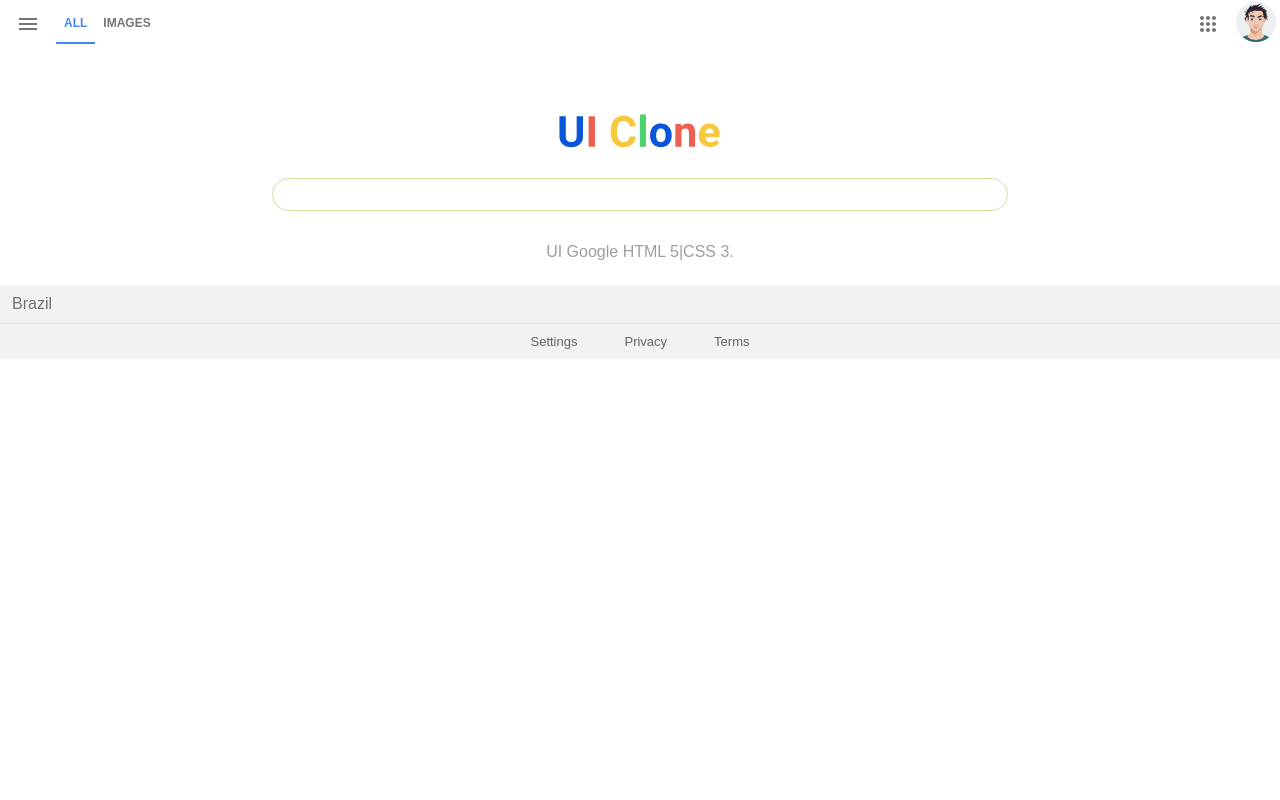
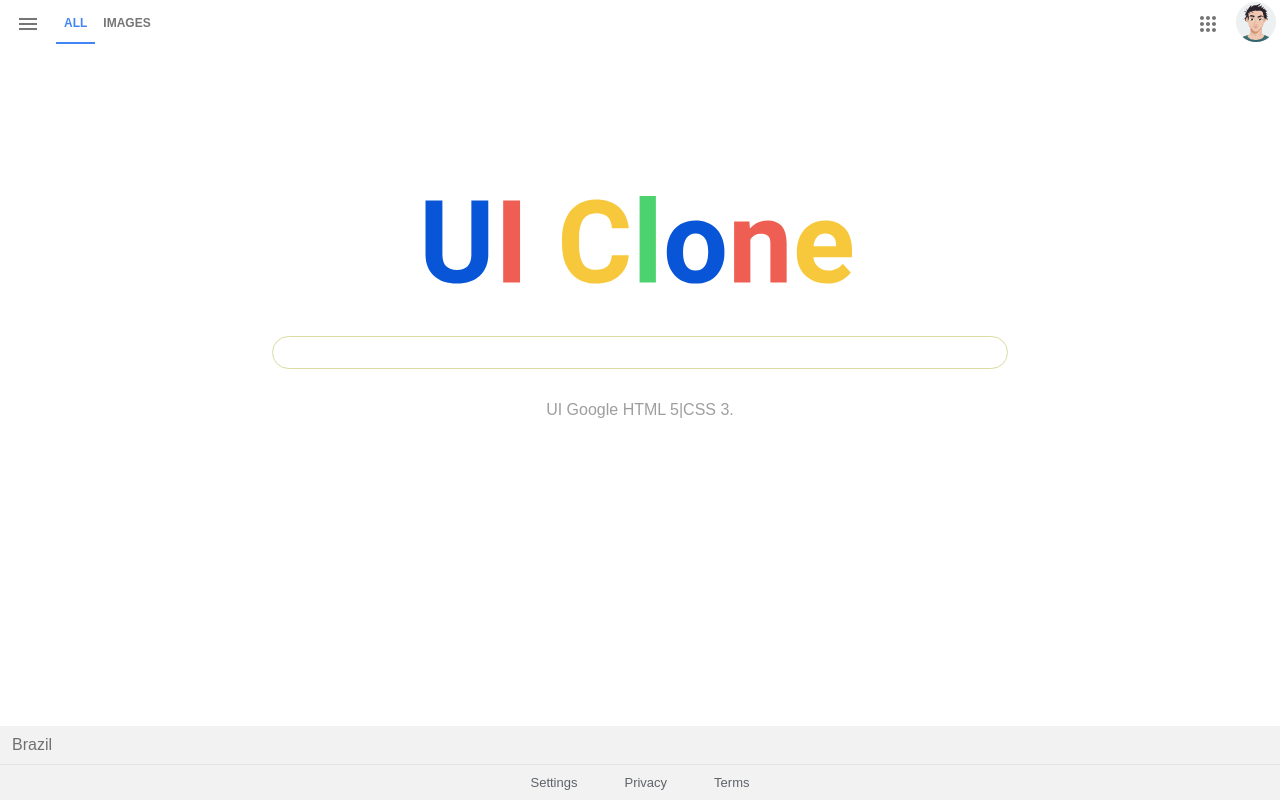
Before and after one commit to odiegosilva1/UI-Clone, a plain HTML site: page index.html in a window 1280 px wide. Drawn offline with Linux system fonts and the light colour scheme.

Commit message:
Update style.css
Last update

```diff
--- a/css/style.css
+++ b/css/style.css
@@ -11,7 +11,12 @@
 
 
 html, body {
-    width: 100%;
+    height: 100% ;
+}
+
+body {
+    display: flex;
+    flex-direction: column ;
 }
 
 /* Header styles */
@@ -152,3 +157,15 @@ html, body {
     margin-left: 27px;
 
 }
+
+/* Media Query */
+
+@media (min-width: 763px){
+    .content {
+        padding-top: 120px;
+    }
+    .content-logo {
+        height: 150px;
+    }
+
+}
```
